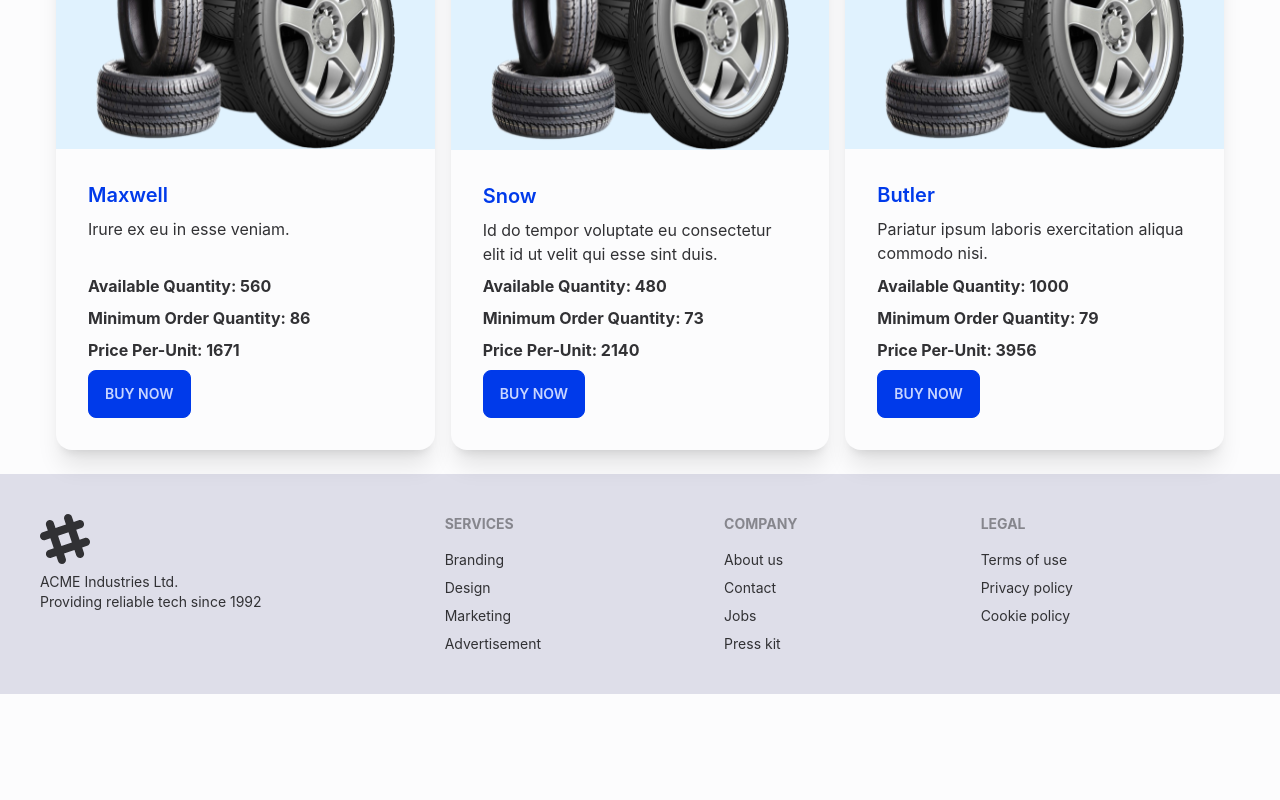
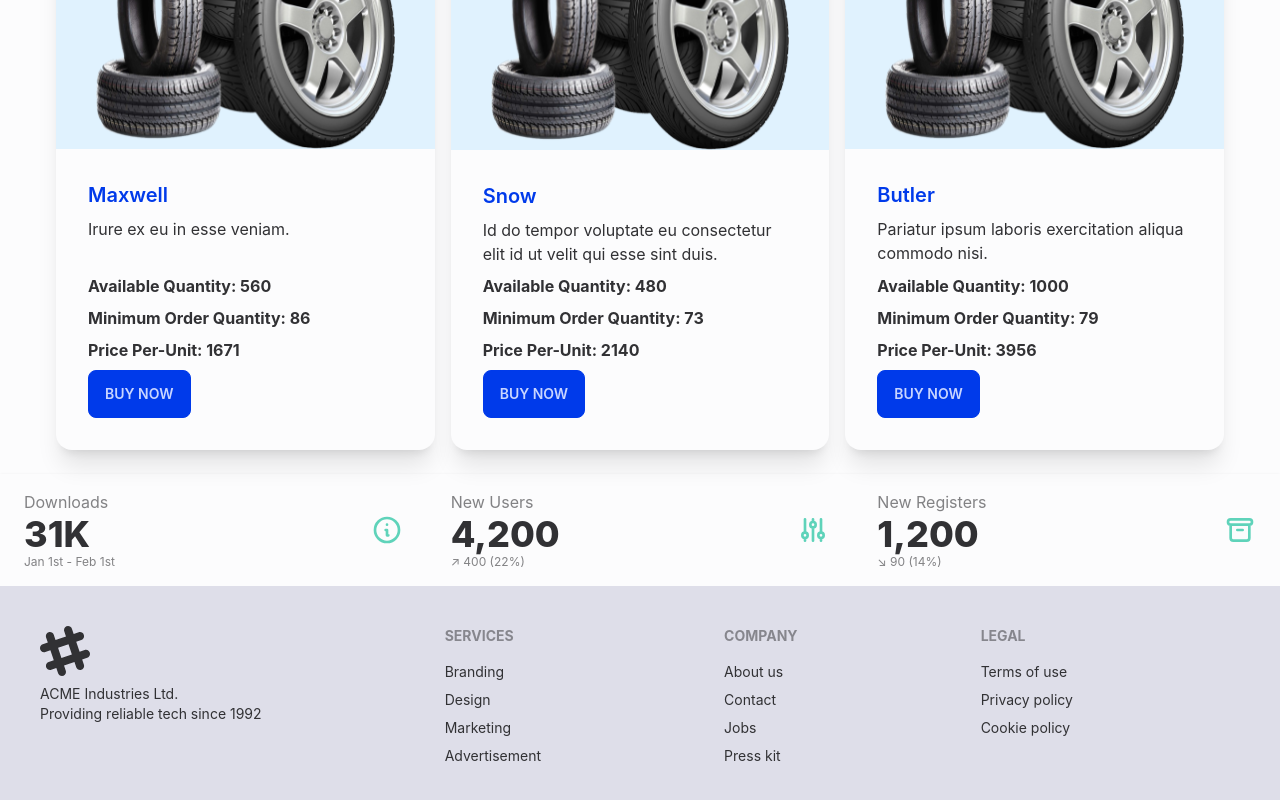
Before and after one commit to rayhan1650/parts-manufacturer-client, a React (Create React App) app: page / in a window 1280 px wide. Shown: the part 1396-2196 px from the top of the page. Before the commit the page ends 2090 px from the top, so only its background shows below. Built offline with nearby package versions, Linux system fonts and the light colour scheme; no server answers.

Commit message:
simple business summary added

```diff
--- a/src/Pages/Home/BusinessSummary/BusinessSummary.js
+++ b/src/Pages/Home/BusinessSummary/BusinessSummary.js
@@ -1,7 +1,72 @@
 import React from "react";
 
 const BusinessSummary = () => {
-  return <div></div>;
+  return (
+    <div className="shadow flex flex-col lg:flex-row ">
+      <div className="stat">
+        <div className="stat-figure text-secondary">
+          <svg
+            xmlns="http://www.w3.org/2000/svg"
+            fill="none"
+            viewBox="0 0 24 24"
+            className="inline-block w-8 h-8 stroke-current"
+          >
+            <path
+              strokeLinecap="round"
+              strokeLinejoin="round"
+              strokeWidth="2"
+              d="M13 16h-1v-4h-1m1-4h.01M21 12a9 9 0 11-18 0 9 9 0 0118 0z"
+            ></path>
+          </svg>
+        </div>
+        <div className="stat-title">Downloads</div>
+        <div className="stat-value">31K</div>
+        <div className="stat-desc">Jan 1st - Feb 1st</div>
+      </div>
+
+      <div className="stat">
+        <div className="stat-figure text-secondary">
+          <svg
+            xmlns="http://www.w3.org/2000/svg"
+            fill="none"
+            viewBox="0 0 24 24"
+            className="inline-block w-8 h-8 stroke-current"
+          >
+            <path
+              strokeLinecap="round"
+              strokeLinejoin="round"
+              strokeWidth="2"
+              d="M12 6V4m0 2a2 2 0 100 4m0-4a2 2 0 110 4m-6 8a2 2 0 100-4m0 4a2 2 0 110-4m0 4v2m0-6V4m6 6v10m6-2a2 2 0 100-4m0 4a2 2 0 110-4m0 4v2m0-6V4"
+            ></path>
+          </svg>
+        </div>
+        <div className="stat-title">New Users</div>
+        <div className="stat-value">4,200</div>
+        <div className="stat-desc">↗︎ 400 (22%)</div>
+      </div>
+
+      <div className="stat">
+        <div className="stat-figure text-secondary">
+          <svg
+            xmlns="http://www.w3.org/2000/svg"
+            fill="none"
+            viewBox="0 0 24 24"
+            className="inline-block w-8 h-8 stroke-current"
+          >
+            <path
+              strokeLinecap="round"
+              strokeLinejoin="round"
+              strokeWidth="2"
+              d="M5 8h14M5 8a2 2 0 110-4h14a2 2 0 110 4M5 8v10a2 2 0 002 2h10a2 2 0 002-2V8m-9 4h4"
+            ></path>
+          </svg>
+        </div>
+        <div className="stat-title">New Registers</div>
+        <div className="stat-value">1,200</div>
+        <div className="stat-desc">↘︎ 90 (14%)</div>
+      </div>
+    </div>
+  );
 };
 
 export default BusinessSummary;
--- a/src/Pages/Home/Home/Home.js
+++ b/src/Pages/Home/Home/Home.js
@@ -1,5 +1,6 @@
 import React from "react";
 import Banner from "../Banner/Banner";
+import BusinessSummary from "../BusinessSummary/BusinessSummary";
 import Parts from "../Parts/Parts";
 
 const Home = () => {
@@ -7,6 +8,7 @@
     <div>
       <Banner />
       <Parts />
+      <BusinessSummary />
     </div>
   );
 };
```
